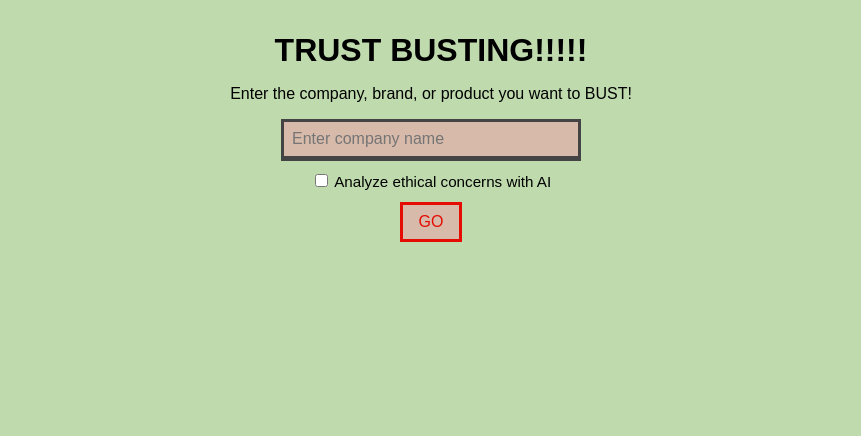
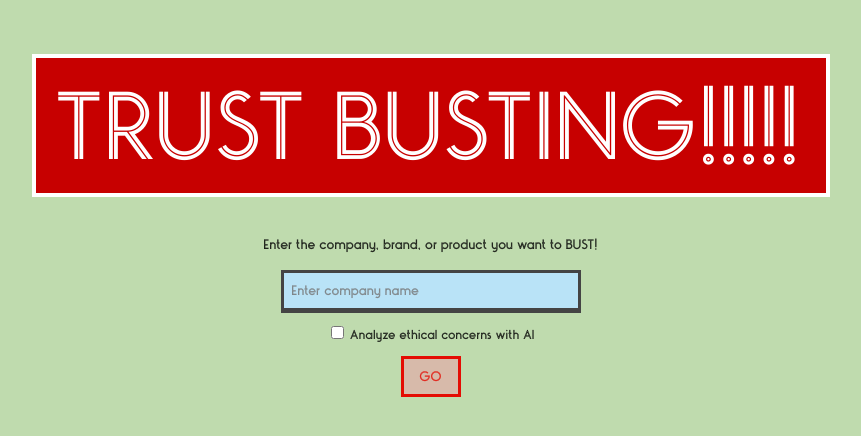
Before and after one commit to jrbud/Trust-Busters, a Flask app: template server/templates/index.html in a window 1280 px wide. Shown: the top 436 px of the page, without its empty margins (209-1070 px from the left). Run offline with Flask 3, Linux system fonts and the light colour scheme; the template is opened without the code that fills it, so the values that code supplies are empty.

Commit message:
first of sunday

```diff
--- a/server/server.py
+++ b/server/server.py
@@ -51,12 +51,12 @@ def get_company_info():
 @app.route('/ai-check',methods=['GET'])
 def ai_check():
     company = request.args.get('name').lower()
-    analyzer = BrandAnalysis("Utils/Test Files/webscrape.csv", APIKEY="AIzaSyB8vI7n3836w4dWUvfxGviEokYhUe9ZV5E")
+    analyzer = BrandAnalysis("webscraping/company_brands_scrubbed2.csv","webscraping/brand_products2.csv", APIKEY="AIzaSyB8vI7n3836w4dWUvfxGviEokYhUe9ZV5E")
     return analyzer.analyzeCompanyDonations(company)
 
 def parse_lookup(company):
     print("PARSING COMPANY")
-    analyzer = BrandAnalysis("Utils/Test Files/webscrape.csv", APIKEY="AIzaSyB8vI7n3836w4dWUvfxGviEokYhUe9ZV5E")
+    analyzer = BrandAnalysis("webscraping/company_brands_scrubbed2.csv","webscraping/brand_products2.csv", APIKEY="AIzaSyB8vI7n3836w4dWUvfxGviEokYhUe9ZV5E")
     if not analyzer:
         print("analyzer found nothing")
         return
@@ -92,6 +92,7 @@ def suggest_companies():
     if not query:
         return jsonify([])
 
+
     matches = [name for name in sample_company if query in name.lower()]
     return jsonify(matches[:10])
 
--- a/server/templates/index.html
+++ b/server/templates/index.html
@@ -4,9 +4,27 @@
   <meta charset="UTF-8" />
   <title>Trust Busters</title>
   <link rel="icon" type="image/x-icon" href="{{ url_for('static', filename='favicon.ico') }}" />
+  <link rel="stylesheet" href="{{ url_for('static', filename='styles.css') }}" />
   <style>
+    @font-face {
+      font-family: 'Monopoly';
+      src: url('/static/monopoly.ttf') format('truetype');
+      font-weight: normal;
+      font-style: normal;
+    }
+
+    @font-face {
+      font-family: 'Copperplate Gothic';
+      src: url('/static/copperplate.ttf') format('truetype');
+      font-weight: normal;
+      font-style: normal;
+    }
+
+    body, h1, h2, h3, p, input, button, label {
+      font-family: 'Monopoly', sans-serif;
+    }
+
     body {
-      font-family: Arial, sans-serif;
       margin: 2em;
       text-align: center;
       background-color: #BFDBAE;
@@ -14,8 +32,15 @@
     }
 
     h1 {
-      margin-bottom: 0.2em;
-      color: #000000;
+      font-size: 7em;
+      color: #ffffff;
+      background-color: #C70000;
+      border: 4px solid #ffffff;
+      padding: 0.1em 0.2em;
+      margin: 0.2em auto;
+      line-height: 1;
+      display: inline-block;
+      text-align: center;
     }
 
     .search-bar {
@@ -36,7 +61,7 @@
       font-size: 1em;
       width: 100%;
       box-sizing: border-box;
-      background-color: #D7BAAA;
+      background-color: #b9e3f7;
       color: #000000;
       border: 3px solid #444;
     }
@@ -56,7 +81,6 @@
 
     label {
       font-size: 0.95em;
-      color: #000000;
     }
 
     ul.suggestions {
@@ -105,7 +129,6 @@
       outline: 4px solid #ffffff;
       width: 180px;
       height: 270px;
-      font-family: Arial, sans-serif;
       box-shadow: 0 2px 8px rgba(63, 69, 81, 0.16);
       display: flex;
       flex-direction: column;
@@ -127,6 +150,7 @@
       padding: 0.5em;
       color: #000;
       text-transform: uppercase;
+      font-family: 'Copperplate Gothic', 'Copperplate', serif;
     }
 
     .deed-card p {
@@ -194,8 +218,6 @@
       const name = document.getElementById('companyInput').value;
       const useEthics = document.getElementById('ethicsCheckbox').checked;
 
-      console.log("Ethical analysis selected:", useEthics);
-
       const res = await fetch(`/api/company?name=${encodeURIComponent(name)}`);
       const data = await res.json();
 
@@ -204,15 +226,28 @@
         return;
       }
 
-      let html = `<h2>Results for "${data.company}"</h2>`;
+      let html = `<h2>Results for ${data.company.toUpperCase()}</h2>`;
 
       const brands = data.type === "company" ? data.children : data.sisters;
       const owner = data.type === "company" ? data.company : data.parent;
 
+      html += `<p><strong>${data.company}</strong> is a <strong>${data.type}</strong> ${
+        data.type === "brand"
+          ? `owned by <strong>${data.parent}</strong> with ${brands.length} sister brand${brands.length !== 1 ? 's' : ''}`
+          : `that owns ${brands.length} brand${brands.length !== 1 ? 's' : ''}`
+      }.</p>`;
+
+      if (useEthics) {
+        try {
+          const ethicsRes = await fetch(`/ai-check?name=${encodeURIComponent(data.parent)}`);
+          const ethicsText = await ethicsRes.text();
+          html += `<p><em>${ethicsText}</em></p>`;
+        } catch (error) {
+          html += `<p><em>AI ethical analysis failed to load.</em></p>`;
+        }
+      }
+
       html += `
-        <p><strong>${data.company}</strong> is a <strong>${data.type}</strong> ${data.type === "brand"
-          ? `owned by <strong>${data.parent}</strong> with ${brands.length} sister brand${brands.length !== 1 ? 's' : ''}`
-          : `that owns ${brands.length} brand${brands.length !== 1 ? 's' : ''}`}.</p>
         <div class="deed-grid">
           ${brands.map(b => {
             const bgColor = getRandomColor();
@@ -225,15 +260,6 @@
           }).join('')}
         </div>
       `;
-              if (useEthics) {
-    try {
-      const ethicsRes = await fetch(`/ai-check?name=${encodeURIComponent(data.parent)}`);
-      const ethicsText = await ethicsRes.text();
-      html += `<p><em>${ethicsText}</em></p>`;
-    } catch (error) {
-      html += `<p><em>AI ethical analysis failed to load.</em></p>`;
-    }
-  }
 
       document.getElementById('results').innerHTML = html;
     }
--- a/server/templates/styles.css
+++ b/server/templates/styles.css
@@ -1,10 +1,123 @@
+@font-face {
+  font-family: 'Monopoly';
+  src: url('../static/monopoly.ttf') format('truetype');
+  font-weight: normal;
+  font-style: normal;
+}
+@font-face {
+  font-family: 'Copperplate Gothic';
+  src: url('../static/copperplate.ttf') format('truetype');
+  font-weight: normal;
+  font-style: normal;
+}
+body,
+h1,
+h2,
+h3,
+p,
+input,
+button,
+label {
+  font-family: 'Monopoly', sans-serif;
+}
+
+body {
+  margin: 2em;
+  text-align: center;
+  background-color: #BFDBAE;
+  color: #000000;
+}
+
+h1 {
+  margin-bottom: 0.2em;
+}
+
+.search-bar {
+  display: flex;
+  flex-direction: column;
+  align-items: center;
+  gap: 12px;
+  margin-top: 1em;
+}
+
+.input-wrapper {
+  position: relative;
+  width: 300px;
+}
+
+input[type="text"] {
+  padding: 8px;
+  font-size: 1em;
+  width: 100%;
+  box-sizing: border-box;
+  background-color: #b9e3f7;
+  color: #000000;
+  border: 3px solid #444;
+}
+
+button {
+  padding: 8px 16px;
+  font-size: 1em;
+  background-color: #D7BAAA;
+  color: #e40c03;
+  border: 3px solid #e40c03;
+  cursor: pointer;
+}
+
+button:hover {
+  background-color: #444;
+}
+
+label {
+  font-size: 0.95em;
+}
+
+ul.suggestions {
+  position: absolute;
+  text-align: left;
+  top: 100%;
+  left: 0;
+  right: 0;
+  list-style: none;
+  padding: 0;
+  margin: 0;
+  border: 1px solid #444;
+  background: #1e1e1e;
+  z-index: 10;
+  max-height: 200px;
+  overflow-y: auto;
+}
+
+ul.suggestions li {
+  padding: 8px;
+  cursor: pointer;
+  color: #f0f0f0;
+}
+
+ul.suggestions li:hover {
+  background-color: #333;
+}
+
+#results {
+  margin-top: 2em;
+}
+
+.deed-grid {
+  display: grid;
+  grid-template-columns: repeat(auto-fill, minmax(180px, 1fr));
+  gap: 32px 40px;
+  justify-content: center;
+  margin: 2em auto;
+  max-width: 1200px;
+}
+
 .deed-card {
   background-color: #fff;
   color: #000;
   border: 4px solid #000000;
+  outline: 4px solid #ffffff;
   width: 180px;
-  height: 270px; /* 2:3 aspect ratio */
-  font-family: Arial, sans-serif;
+  height: 270px;
   box-shadow: 0 2px 8px rgba(63, 69, 81, 0.16);
   display: flex;
   flex-direction: column;
@@ -25,6 +138,8 @@
   justify-content: center;
   padding: 0.5em;
   color: #000;
+  text-transform: uppercase;
+  font-family: 'Copperplate Gothic', 'Copperplate', serif;
 }
 
 .deed-card p {
```
Also changed, not shown: server/static/copperplate.ttf (added), server/static/monopoly.ttf (added).
